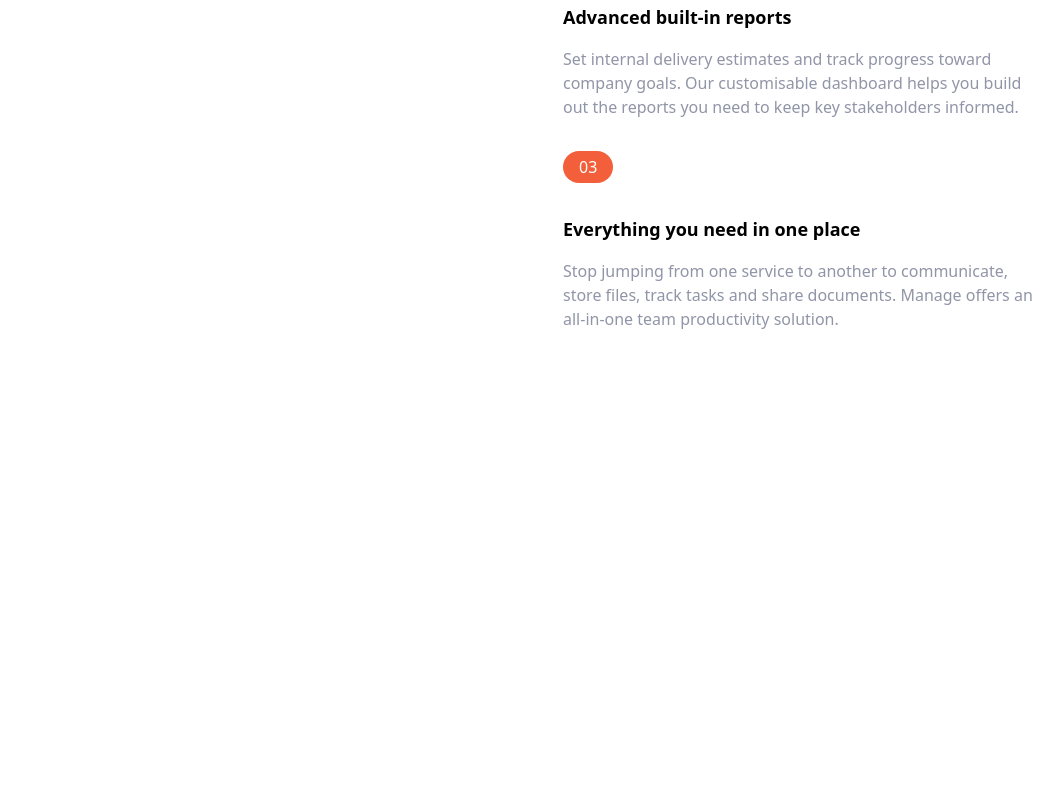
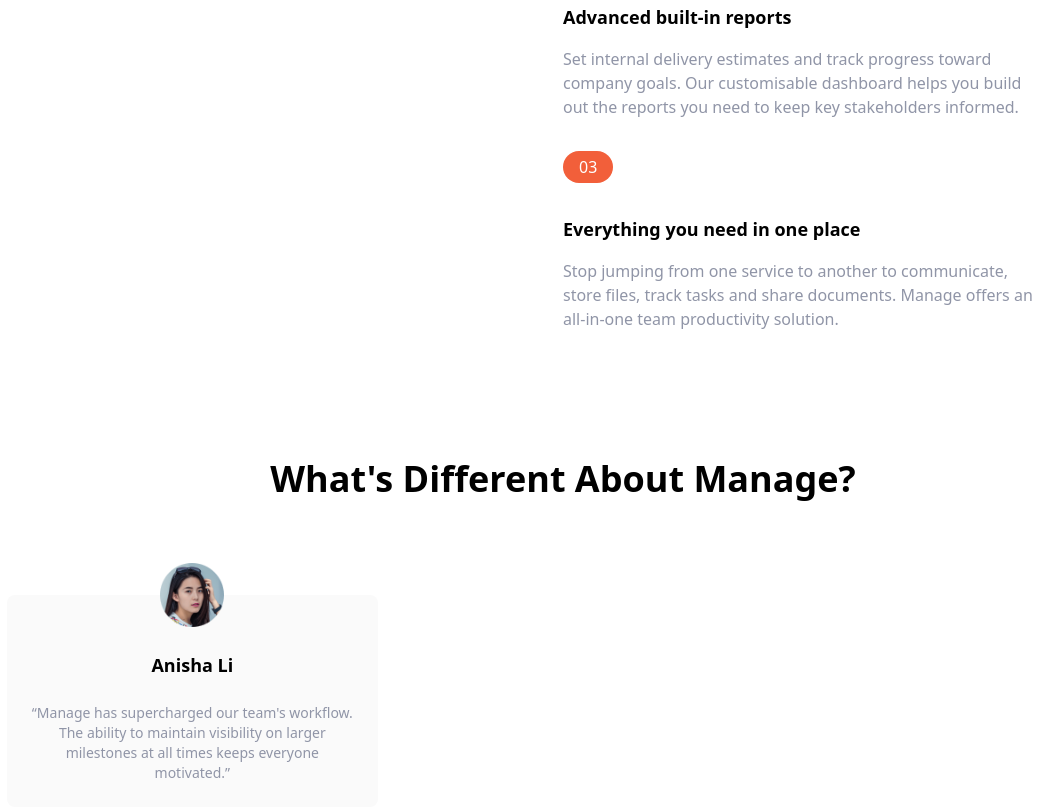
Before and after one commit to MJafar777/project-from-scratch, a website: page index.html in a window 1280 px wide. Shown: the part 1129-1936 px from the top of the page, without its empty margins (77-1140 px from the left). Before the commit the page ends 1460 px from the top, so only its background shows below. Drawn offline with Linux system fonts and the light colour scheme.

Commit message:
testimonials index html

```diff
--- a/index.html
+++ b/index.html
@@ -178,5 +178,38 @@
         </div>
       </div>
     </section>
+
+    <!-- Testimonials -->
+
+    <section id="testimonials">
+      <!-- Container to heading and test blocks -->
+
+      <div class="max-w-6xl px-5 mx-auto mt-32 text-center">
+        <!-- Heading -->
+
+        <h2 class="text-4xl font-bold text-center">
+          What's Different About Manage?
+        </h2>
+
+        <!-- Testimonials Container -->
+
+        <div class="flex flex-col mt-24 md:flex-row md:space-x-6">
+          <!-- Testimonial 1 -->
+
+          <div
+            class="flex flex-col items-center p-6 space-y-6 rounded-lg bg-veryLightGray md:w-1/3"
+          >
+            <img src="img/avatar-anisha.png" class="w-16 -mt-14" alt="" />
+            <h5 class="text-lg font-bold">Anisha Li</h5>
+
+            <p class="text-sm text-darkGrayishBlue">
+              “Manage has supercharged our team's workflow. The ability to
+              maintain visibility on larger milestones at all times keeps
+              everyone motivated.”
+            </p>
+          </div>
+        </div>
+      </div>
+    </section>
   </body>
 </html>
```
Also changed, not shown: css/main.css.
